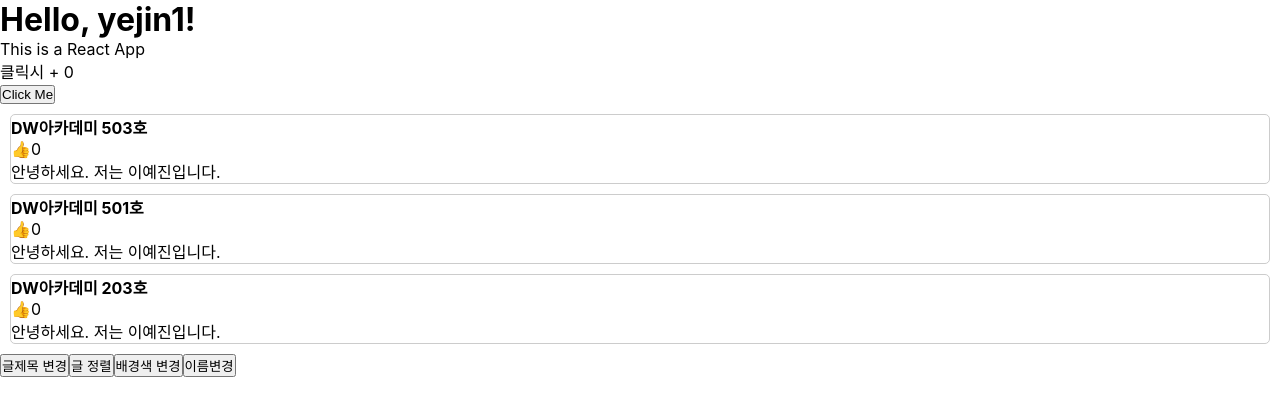
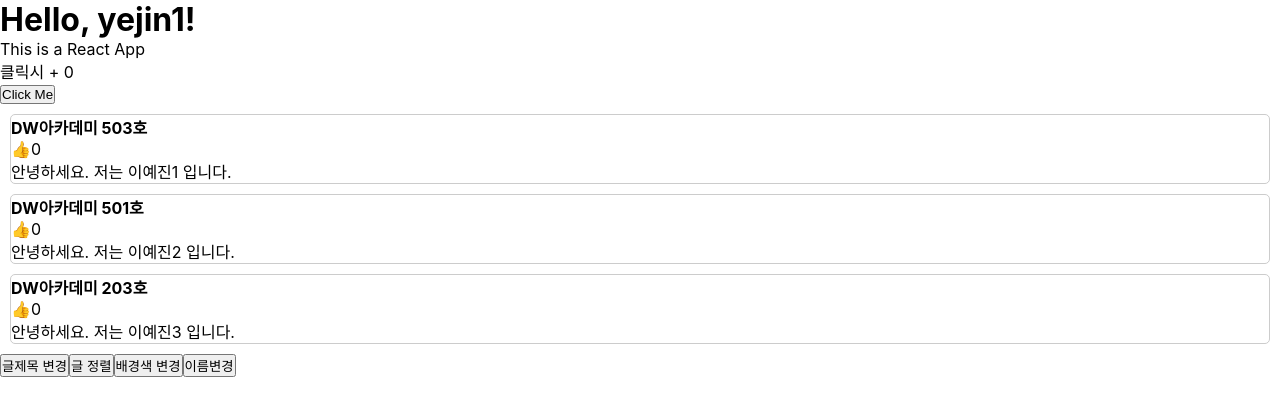
Before and after one commit to iingkejin/ReactBasic, a React (Create React App) app in the folder reactbasic/: page / in a window 1280 px wide. Shown: the top 416 px of the page. Built offline with nearby package versions, Linux system fonts and the light colour scheme.

Commit message:
✅ name state추가

```diff
--- a/reactbasic/src/App.js
+++ b/reactbasic/src/App.js
@@ -13,6 +13,9 @@
   // 한 곳에다가 여러가지 자료를 저장하고 싶을 때 Array[ ]
   let [title, setTitle] = useState(["DW아카데미 503호", "DW아카데미 501호", "DW아카데미 203호"])
   let [bgColor, setbgColor] = useState('white');
+  let [name, setName] =useState(['이예진1', '이예진2', '이예진3'])
+  let [ye, setYe] = ['yejin', 'lee', 'lala'];
+
 
   let changeBg = () => {
     let newBg = bgColor == 'white'? 'red' : 'white';
@@ -61,6 +64,13 @@
         })
       } */}
 
+
+      {/* {
+        ye.map(function(a){
+          return a.toUpperCase()
+        })
+      } */}
+
       {
         title.map(function(a, i){
           return (
@@ -71,7 +81,7 @@
                 copy[i] = copy[i] + 1
                 setLike(copy)
               }}>👍{like[i]}</span>
-              <p>안녕하세요. 저는 이예진입니다.</p>
+              <p>안녕하세요. 저는 {name[i]} 입니다.</p>
             </div>
           )
         })
@@ -109,7 +119,11 @@
       }}>글 정렬</button>
 
       <button onClick={changeBg}>배경색 변경</button>
-      <button>이름변경</button>
+      <button onClick={()=>{
+        let copy = [...name];
+        copy = ['강해민', '백승호', '감원재']
+        setName(copy)
+      }}>이름변경</button>
 
     </div>
   );
```
